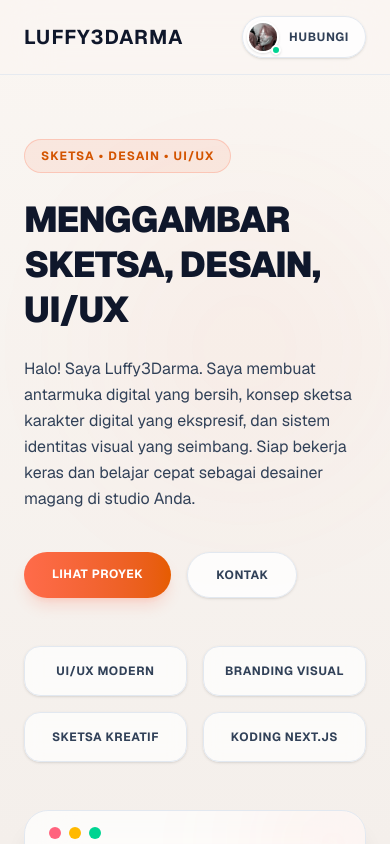
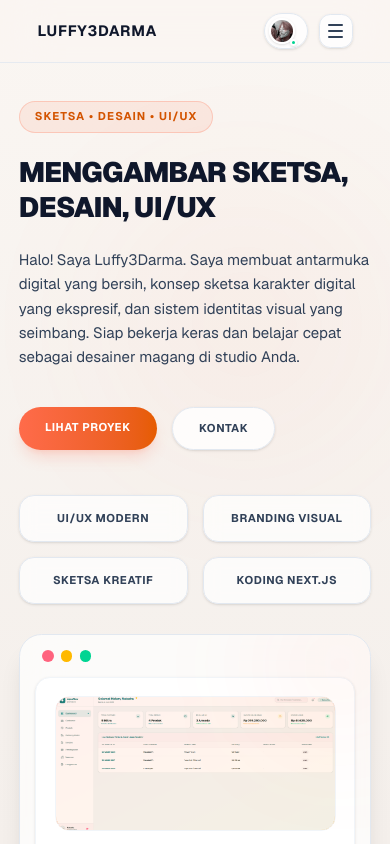
Before and after one commit to luffydua32-coder/portofolio_luffy, a Next.js app: page / in a window 390 px wide. Shown: the top 844 px of the page. Built offline with nearby package versions, Linux system fonts and the light colour scheme; a web font is replaced by a local one.

Commit message:
feat: full mobile responsive - hamburger nav, mobile grid, scroll, footer

```diff
--- a/src/app/globals.css
+++ b/src/app/globals.css
@@ -83,3 +83,38 @@ input:focus, textarea:focus, select:focus {
   box-shadow: 0 12px 30px 0 rgba(255, 107, 74, 0.08);
   transform: translateY(-4px);
 }
+
+/* ── Mobile Optimizations ──────────────────────────── */
+
+/* Remove tap delay on interactive elements */
+button, a, [role="button"] {
+  touch-action: manipulation;
+}
+
+/* Safe area padding for iPhone notch / home bar */
+@supports (padding: max(0px)) {
+  header {
+    padding-left: max(1.25rem, env(safe-area-inset-left));
+    padding-right: max(1.25rem, env(safe-area-inset-right));
+  }
+  footer {
+    padding-bottom: max(2.5rem, env(safe-area-inset-bottom));
+  }
+}
+
+/* Hide scrollbar on mobile for cleaner look */
+@media (max-width: 640px) {
+  .gallery-scroll::-webkit-scrollbar {
+    display: none;
+  }
+  .gallery-scroll {
+    scrollbar-width: none;
+  }
+}
+
+/* Prevent text from being too small on mobile */
+@media (max-width: 640px) {
+  html {
+    font-size: 15px;
+  }
+}
--- a/src/app/page.tsx
+++ b/src/app/page.tsx
@@ -473,6 +473,7 @@ const skills = [
 export default function Page() {
   const [activeCategory, setActiveCategory] = useState("All");
   const [selectedProject, setSelectedProject] = useState<Project | null>(null);
+  const [mobileMenuOpen, setMobileMenuOpen] = useState(false);
   const [sandboxFontSize, setSandboxFontSize] = useState(44);
   const [sandboxWeight, setSandboxWeight] = useState(700);
   const [sandboxPalette, setSandboxPalette] = useState("orange");
@@ -506,68 +507,87 @@ export default function Page() {
 
       {/* Sticky Header */}
       <header className="sticky top-0 z-40 border-b border-slate-200/80 bg-[#faf6f2]/80 backdrop-blur-xl">
-        <div className="mx-auto flex max-w-7xl items-center justify-between px-6 py-4 lg:px-10">
-          <a href="#hero" className="text-xl font-bold tracking-wider text-slate-900 hover:text-[#ff6b4a] transition-colors duration-200 uppercase">
+        <div className="mx-auto flex max-w-7xl items-center justify-between px-5 py-3.5 lg:px-10">
+          <a href="#hero" className="text-base sm:text-xl font-bold tracking-wider text-slate-900 hover:text-[#ff6b4a] transition-colors duration-200 uppercase">
             Luffy3Darma
           </a>
 
+          {/* Desktop Nav */}
           <nav className="hidden items-center gap-8 text-xs font-bold uppercase tracking-widest text-slate-600 md:flex">
-            <a href="#about" className="transition hover:text-[#ff6b4a]">
-              About
-            </a>
-            <a href="#education" className="transition hover:text-[#ff6b4a]">
-              Education
-            </a>
-            <a href="#works" className="transition hover:text-[#ff6b4a]">
-              Works
-            </a>
-            <a href="#sandbox" className="transition hover:text-[#ff6b4a]">
-              Sandbox
-            </a>
-            <a href="#contact" className="transition hover:text-[#ff6b4a]">
-              Contact
-            </a>
+            <a href="#about" className="transition hover:text-[#ff6b4a]">About</a>
+            <a href="#education" className="transition hover:text-[#ff6b4a]">Education</a>
+            <a href="#works" className="transition hover:text-[#ff6b4a]">Works</a>
+            <a href="#sandbox" className="transition hover:text-[#ff6b4a]">Sandbox</a>
+            <a href="#contact" className="transition hover:text-[#ff6b4a]">Contact</a>
           </nav>
 
+          {/* Right side: avatar + hamburger */}
+          <div className="flex items-center gap-3">
             <a
               href="#contact"
-            className="relative group flex items-center gap-2.5 rounded-full border border-slate-200 bg-white/80 pl-1 pr-4 py-1 hover:border-[#ff6b4a]/40 hover:bg-[#ff6b4a]/5 hover:scale-105 active:scale-95 transition-all duration-300 shadow-sm"
+              className="relative group flex items-center gap-2 rounded-full border border-slate-200 bg-white/80 pl-1 pr-3 py-1 hover:border-[#ff6b4a]/40 hover:bg-[#ff6b4a]/5 hover:scale-105 active:scale-95 transition-all duration-300 shadow-sm"
               title="Hubungi Saya"
             >
-            {/* Profile photo */}
               <span className="relative flex-shrink-0">
-              <span className="block w-8 h-8 rounded-full overflow-hidden border-2 border-white ring-2 ring-transparent group-hover:ring-[#ff6b4a]/40 transition-all duration-300 shadow-sm">
+                <span className="block w-7 h-7 rounded-full overflow-hidden border-2 border-white ring-2 ring-transparent group-hover:ring-[#ff6b4a]/40 transition-all duration-300 shadow-sm">
                   <Image
                     src="/portfolio/profil/WhatsApp Image 2026-06-04 at 02.52.17.jpeg"
                     alt="Luffy3Darma"
-                  width={32}
-                  height={32}
+                    width={28}
+                    height={28}
                     className="w-full h-full object-cover"
                   />
                 </span>
-              {/* Green availability pulse dot */}
-              <span className="absolute -bottom-0.5 -right-0.5 w-2.5 h-2.5 rounded-full bg-emerald-400 border-2 border-white shadow-sm">
+                <span className="absolute -bottom-0.5 -right-0.5 w-2 h-2 rounded-full bg-emerald-400 border-2 border-white shadow-sm">
                   <span className="absolute inset-0 rounded-full bg-emerald-400 animate-ping opacity-75" />
                 </span>
               </span>
-            <span className="text-xs font-bold uppercase tracking-wider text-slate-700 group-hover:text-[#ff6b4a] transition-colors">
+              <span className="hidden sm:inline text-xs font-bold uppercase tracking-wider text-slate-700 group-hover:text-[#ff6b4a] transition-colors">
                 Hubungi
               </span>
             </a>
+
+            {/* Hamburger — mobile only */}
+            <button
+              onClick={() => setMobileMenuOpen(!mobileMenuOpen)}
+              className="md:hidden flex flex-col justify-center items-center w-9 h-9 rounded-xl border border-slate-200 bg-white/80 shadow-sm gap-1 hover:border-[#ff6b4a]/30 transition-all"
+              aria-label="Toggle menu"
+            >
+              <span className={`block h-0.5 w-4 bg-slate-700 rounded transition-all duration-300 ${mobileMenuOpen ? 'rotate-45 translate-y-[6px]' : ''}`} />
+              <span className={`block h-0.5 w-4 bg-slate-700 rounded transition-all duration-300 ${mobileMenuOpen ? 'opacity-0' : ''}`} />
+              <span className={`block h-0.5 w-4 bg-slate-700 rounded transition-all duration-300 ${mobileMenuOpen ? '-rotate-45 -translate-y-[6px]' : ''}`} />
+            </button>
           </div>
+        </div>
+
+        {/* Mobile Dropdown Menu */}
+        {mobileMenuOpen && (
+          <nav className="md:hidden border-t border-slate-200/60 bg-[#faf6f2]/95 backdrop-blur-xl px-5 pb-5 pt-3 flex flex-col gap-1">
+            {[['#about','About'],['#education','Education'],['#works','Works'],['#sandbox','Sandbox'],['#contact','Contact']].map(([href, label]) => (
+              <a
+                key={href}
+                href={href}
+                onClick={() => setMobileMenuOpen(false)}
+                className="block px-4 py-3 text-sm font-bold uppercase tracking-widest text-slate-600 hover:text-[#ff6b4a] hover:bg-[#ff6b4a]/5 rounded-xl transition-all"
+              >
+                {label}
+              </a>
+            ))}
+          </nav>
+        )}
       </header>
 
       {/* Hero Section */}
       <section
         id="hero"
-        className="mx-auto grid max-w-7xl gap-12 px-6 pb-20 pt-16 lg:grid-cols-2 lg:px-10 lg:pb-28 lg:pt-24 items-center"
+        className="mx-auto grid max-w-7xl gap-8 px-5 pb-14 pt-10 sm:gap-12 sm:px-6 sm:pb-20 sm:pt-16 lg:grid-cols-2 lg:px-10 lg:pb-28 lg:pt-24 items-center"
       >
         <div className="flex flex-col justify-center">
           <div className="mb-6 inline-flex w-fit items-center rounded-full border border-[#ff6b4a]/25 bg-[#ff6b4a]/10 px-4 py-2 text-xs font-bold uppercase tracking-widest text-[#d35400]">
             Sketsa &bull; Desain &bull; UI/UX
           </div>
 
-          <h1 className="max-w-3xl text-4xl font-black leading-tight text-slate-900 sm:text-5xl lg:text-7xl tracking-tight uppercase">
+          <h1 className="max-w-3xl text-3xl font-black leading-tight text-slate-900 sm:text-4xl md:text-5xl lg:text-7xl tracking-tight uppercase">
             Menggambar Sketsa, Desain, UI/UX
           </h1>
 
@@ -613,7 +633,7 @@ export default function Page() {
               <span className="h-3 w-3 rounded-full bg-emerald-400" />
             </div>
 
-            <div className="grid gap-4 md:grid-cols-3">
+            <div className="grid gap-3 grid-cols-1 sm:grid-cols-3">
               <div className="rounded-2xl border border-slate-100 bg-white p-5 group cursor-pointer hover:border-[#ff6b4a]/20 transition-all duration-300 shadow-sm">
                 <div className="mb-3 h-36 rounded-2xl bg-gradient-to-br from-[#ff6b4a] to-[#f5b041] overflow-hidden relative border border-slate-100">
                   <Image src="/portfolio/ui-ux/admin-natasha.png" alt="UI Case Study" fill className="object-cover opacity-90 group-hover:opacity-100 group-hover:scale-105 transition-all duration-300" />
@@ -644,7 +664,7 @@ export default function Page() {
                 </p>
               </div>
 
-              <div className="rounded-2xl border border-slate-150 bg-white p-5 md:col-span-3 shadow-sm border border-slate-200">
+              <div className="rounded-2xl border border-slate-200 bg-white p-4 sm:col-span-3 shadow-sm">
                 <div className="flex flex-col gap-4 sm:flex-row sm:items-center sm:justify-between">
                   <div>
                     <p className="text-[10px] font-bold uppercase tracking-widest text-[#ff6b4a]">Status Ketersediaan</p>
@@ -904,9 +924,9 @@ export default function Page() {
 
           <div
             className="gallery-scroll overflow-y-auto pr-1"
-            style={{ maxHeight: "780px", scrollBehavior: "smooth" }}
+            style={{ maxHeight: "min(780px, 70vh)", scrollBehavior: "smooth" }}
           >
-            <div className="grid gap-6 md:grid-cols-2 xl:grid-cols-3 pb-10">
+            <div className="grid gap-4 grid-cols-1 sm:grid-cols-2 xl:grid-cols-3 pb-10">
               {filteredProjects.map((project) => (
                 <article
                   key={project.id}
@@ -914,7 +934,7 @@ export default function Page() {
                   className="glass-card group overflow-hidden rounded-3xl flex flex-col h-full justify-between cursor-pointer"
                 >
                   <div>
-                    <div className="h-56 w-full relative overflow-hidden bg-slate-50 border-b border-slate-100">
+                    <div className="h-44 sm:h-56 w-full relative overflow-hidden bg-slate-50 border-b border-slate-100">
                       <Image
                         src={project.image}
                         alt={project.title}
@@ -1139,15 +1159,15 @@ export default function Page() {
       </section>
 
       {/* Footer / Contact */}
-      <footer id="contact" className="border-t border-slate-200 px-6 py-12 lg:px-10 mt-16 bg-[#faf6f2]/80 backdrop-blur">
-        <div className="mx-auto flex max-w-7xl flex-col md:flex-row justify-between items-center gap-6">
+      <footer id="contact" className="border-t border-slate-200 px-5 py-10 sm:px-6 sm:py-12 lg:px-10 mt-12 sm:mt-16 bg-[#faf6f2]/80 backdrop-blur">
+        <div className="mx-auto flex max-w-7xl flex-col items-center gap-6 md:flex-row md:justify-between">
           <div className="text-center md:text-left">
             <p className="text-xs text-slate-500 font-bold uppercase tracking-widest">© {new Date().getFullYear()} Luffy3Darma. All rights reserved.</p>
             <p className="mt-1 text-[10px] text-slate-400 font-bold uppercase tracking-widest">Dirancang & dikoding rapi menggunakan Next.js & Tailwind CSS v4</p>
           </div>
 
           {/* Professional Social Badges */}
-          <div className="flex flex-wrap justify-center gap-4">
+          <div className="flex flex-col sm:flex-row flex-wrap justify-center gap-3 w-full sm:w-auto">
             {/* Instagram — brand gradient purple-pink-orange */}
             <a
               href="https://instagram.com/luffy3d_"
```
Lines whose indentation alone changed are shown as unchanged.
